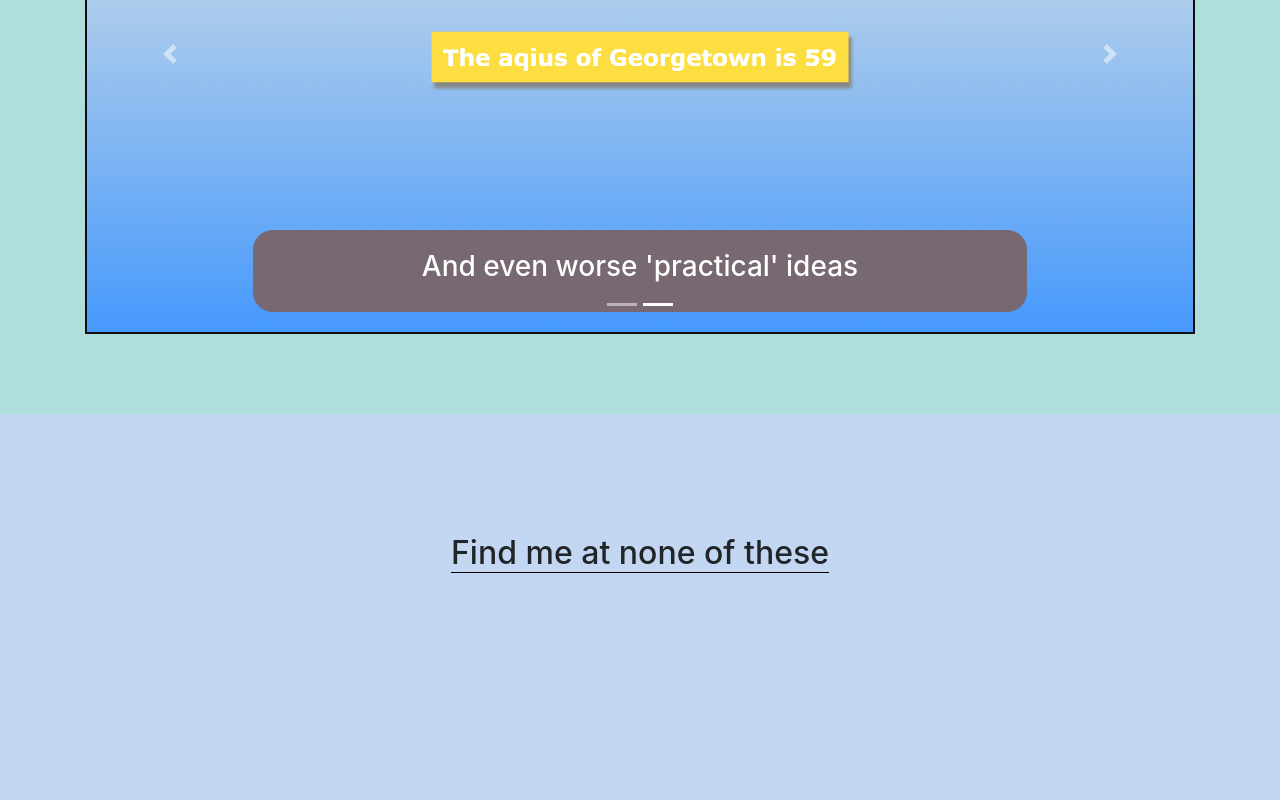
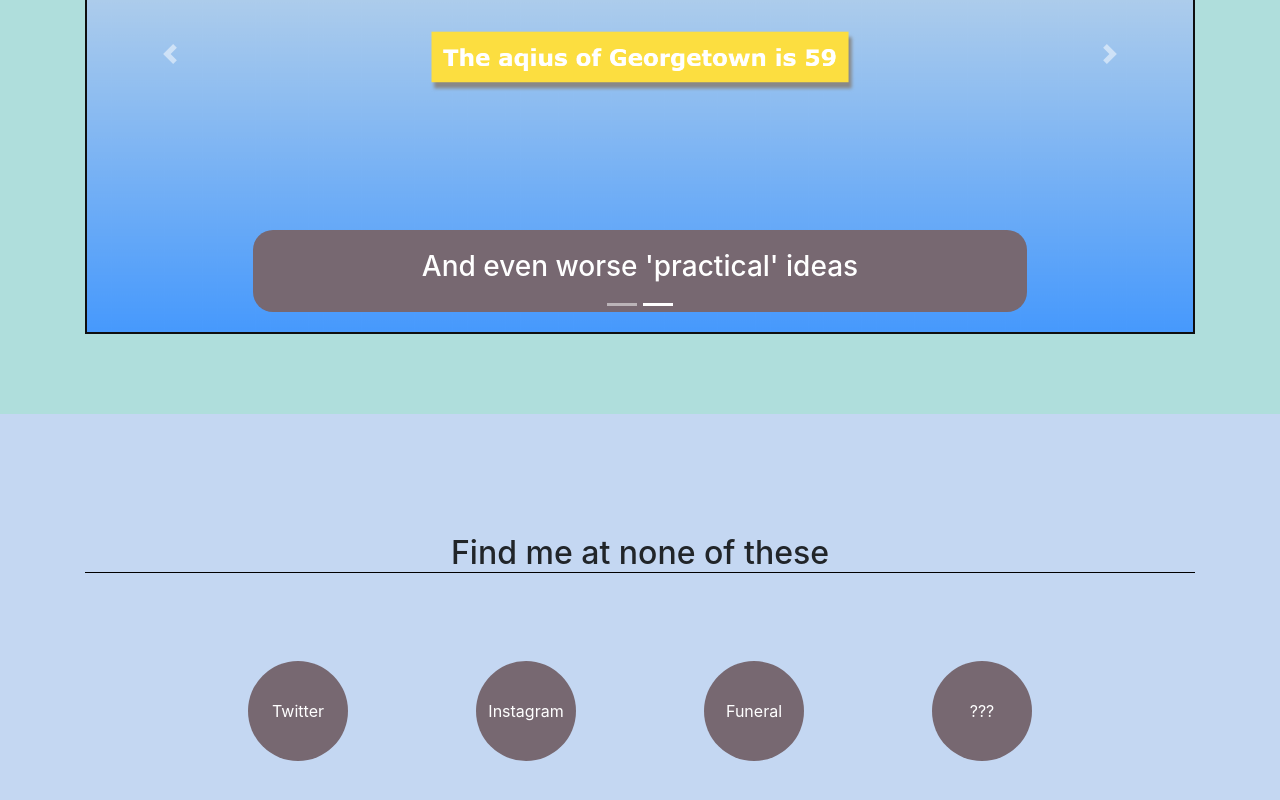
Before and after one commit to PotatoTacohybrid/garfield-shrine, a React (Create React App) app in the folder garfield/: page / in a window 1280 px wide. Shown: the part 962-1762 px from the top of the page. Built offline with nearby package versions, Linux system fonts and the light colour scheme.

Commit message:
Changed title

```diff
--- a/garfield/public/index.html
+++ b/garfield/public/index.html
@@ -23,7 +23,7 @@
       Learn how to configure a non-root public URL by running `npm run build`.
     -->
 
-    <title>React App</title>
+    <title>Terrible Portfolio</title>
   </head>
   <body>
     <noscript>You need to enable JavaScript to run this app.</noscript>
--- a/garfield/src/App.css
+++ b/garfield/src/App.css
@@ -34,10 +34,21 @@
   min-height: 50vh;
   background-color: #C4D7F2;
   padding-top: 15vh;
-  justify-content: center;
 }
 
-.media-content-container {
+
+
+
+.circle {
+  width: 100px;
+  height: 100px;
+  background: #776871;
+  border-radius: 50%;
   display: inline-block;
-
+  margin-top: 10vh;
+  margin-left: 8vh;
+  margin-right: 8vh;
+  line-height: 100px;
+  color: white;
+  font-size: 1em;
 }
--- a/garfield/src/App.js
+++ b/garfield/src/App.js
@@ -3,11 +3,9 @@
 import 'bootstrap/dist/css/bootstrap.min.css'
 import Carousel from 'react-bootstrap/Carousel';
 import Container from 'react-bootstrap/Container';
-import ScrollAnimation from 'react-animate-on-scroll';
 import Fade from 'react-reveal/Fade';
 
-class MainCarousel extends Component {
-  render() {
+const MainCarousel = () => {
     return (
       <div className="carousel-container">
       <Carousel>
@@ -36,10 +34,8 @@
         </div>
     )
 }
-}
 
-class CarouselArea extends Component {
-  render() {
+const CarouselArea = () => {
   return (
     <Fade>
       <div className="carousel-container">
@@ -51,26 +47,35 @@
     </Fade>
   )
 }
-}
 
-class Name extends Component {
-  render() {
+const Name = () => {
   return (
     <Fade><div className="name">I do web things</div></Fade>
   )
 }
-}
 
-class Media extends Component {
-  render() {
+const Media = () => {
     return (
       <Fade>
         <div className="media">
+          <Container>
             <h2>Find me at none of these</h2>
+            <Circle text="Twitter" link="https://www.youtube.com/watch?v=AfIOBLr1NDU"/>
+            <Circle text="Instagram" link="https://www.youtube.com/watch?v=jAT5rNkmGWg"/>
+            <Circle text="Funeral" link="https://www.youtube.com/watch?v=NHEaYbDWyQE"/>
+            <Circle text="???" link="https://www.youtube.com/watch?v=XEbhjrGyKuE"/>
+
+          </Container>
         </div>
+
       </Fade>
     )
 }
+
+const Circle = (props) => {
+  return (
+    <a href={props.link} target="_blank"><div className="circle">{props.text}</div></a>
+  )
 }
 
 class App extends Component {
```
Also changed, not shown: 1 other file (tests, documents, lock files or other folders). Lines whose indentation alone changed are shown as unchanged.
